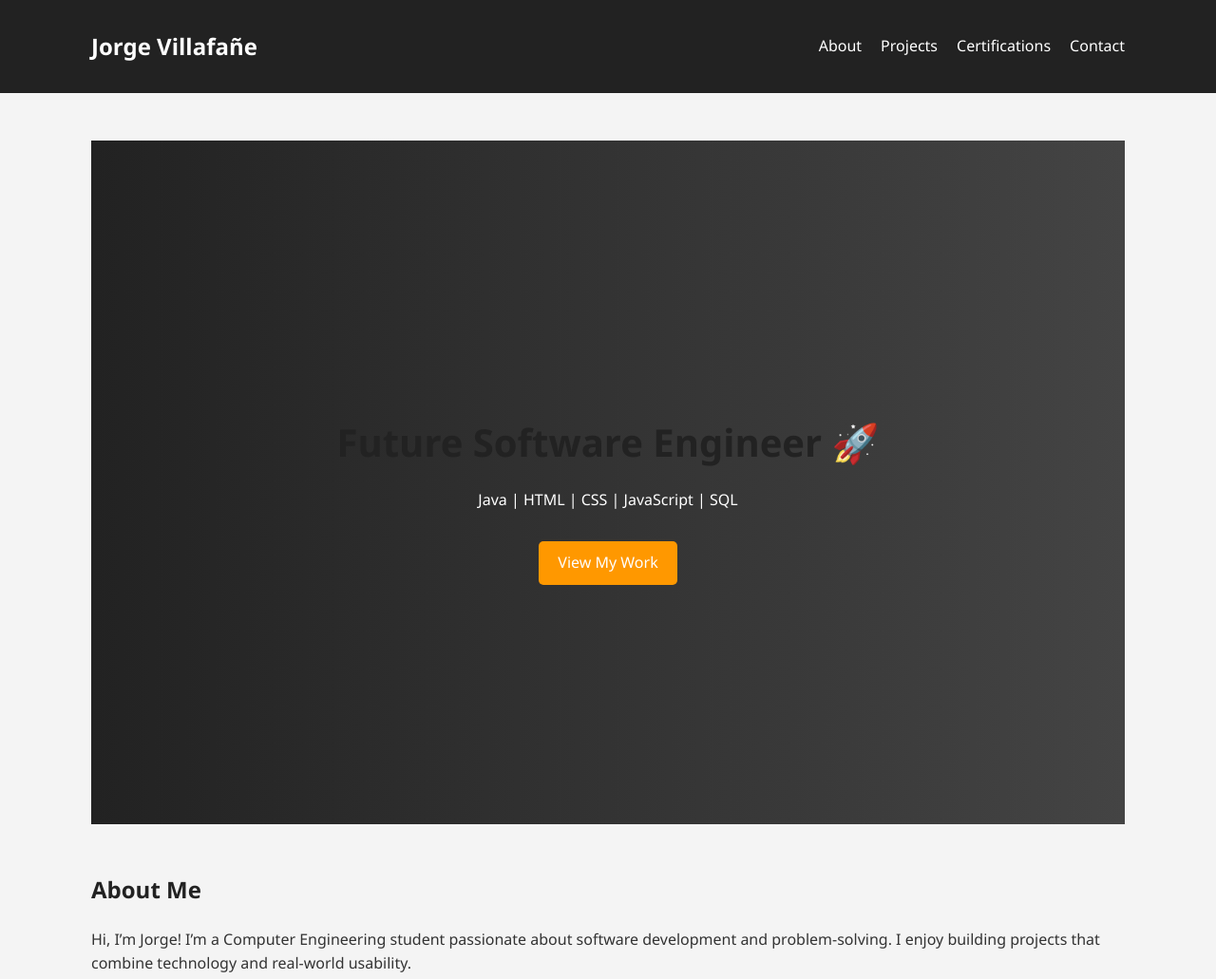
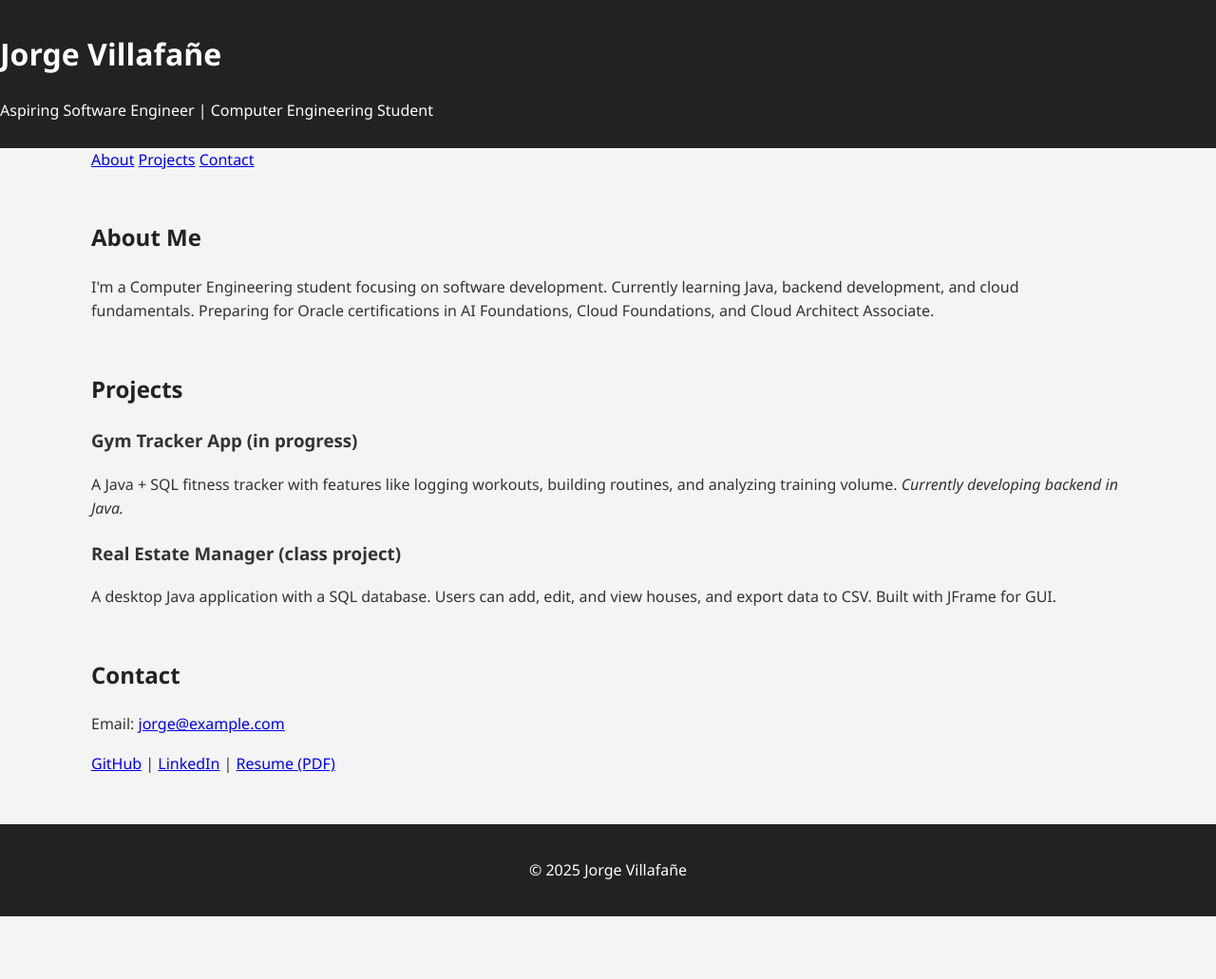
Before and after one commit to jorgevillafane/jorgevillafane.github.io, a plain HTML site: page index.html in a window 1280 px wide. Shown: the top 1031 px of the page at 95% size. After the commit the page ends 965 px from the top, so only its background shows below. Drawn offline with Linux system fonts and the light colour scheme.

Commit message:
Update index.html

```diff
--- a/index.html
+++ b/index.html
@@ -7,42 +7,67 @@
   <link rel="stylesheet" href="style.css">
 </head>
 <body>
-  <!-- Navigation -->
   <header>
-    <nav>
-      <h1 class="logo">Jorge Villafañe</h1>
-      <ul class="nav-links">
-        <li><a href="#about">About</a></li>
-        <li><a href="#projects">Projects</a></li>
-        <li><a href="#certs">Certifications</a></li>
-        <li><a href="#contact">Contact</a></li>
-      </ul>
-    </nav>
+    <div class="container">
+      <h1>Jorge Villafañe</h1>
+      <p>Aspiring Software Engineer | Computer Engineering Student</p>
+    </div>
   </header>
 
-  <!-- Hero Section -->
-  <section class="hero">
-    <div class="hero-text">
-      <h2>Future Software Engineer 🚀</h2>
-      <p>Java | HTML | CSS | JavaScript | SQL</p>
-      <a href="#projects" class="btn">View My Work</a>
+  <nav>
+    <div class="container">
+      <a href="#about">About</a>
+      <a href="#projects">Projects</a>
+      <a href="#contact">Contact</a>
     </div>
-  </section>
+  </nav>
 
-  <!-- About Section -->
-  <section id="about" class="about">
-    <h2>About Me</h2>
-    <p>
-      Hi, I’m Jorge! I’m a Computer Engineering student passionate about
-      software development and problem-solving. I enjoy building projects
-      that combine technology and real-world usability.
-    </p>
-  </section>
+  <main>
+    <section id="about" class="container">
+      <h2>About Me</h2>
+      <p>
+        I'm a Computer Engineering student focusing on software development.
+        Currently learning Java, backend development, and cloud fundamentals.
+        Preparing for Oracle certifications in AI Foundations, Cloud Foundations,
+        and Cloud Architect Associate.
+      </p>
+    </section>
 
-  <!-- Projects Section -->
-  <section id="projects" class="projects">
-    <h2>Projects</h2>
-    <div class="project-card">
-      <h3>Gym Tracker App</h3>
+    <section id="projects" class="container">
+      <h2>Projects</h2>
+
+      <div class="card">
+        <h3>Gym Tracker App (in progress)</h3>
+        <p>
+          A Java + SQL fitness tracker with features like logging workouts,
+          building routines, and analyzing training volume.
+          <em>Currently developing backend in Java.</em>
+        </p>
+      </div>
+
+      <div class="card">
+        <h3>Real Estate Manager (class project)</h3>
+        <p>
+          A desktop Java application with a SQL database.
+          Users can add, edit, and view houses, and export data to CSV.
+          Built with JFrame for GUI.
+        </p>
+      </div>
+    </section>
+
+    <section id="contact" class="container">
+      <h2>Contact</h2>
+      <p>Email: <a href="mailto:jorge@example.com">jorge@example.com</a></p>
       <p>
-        A full-stack gym tracki
+        <a href="https://github.com/yourusername" target="_blank">GitHub</a> |
+        <a href="https://linkedin.com/in/yourusername" target="_blank">LinkedIn</a> |
+        <a href="resume.pdf" target="_blank">Resume (PDF)</a>
+      </p>
+    </section>
+  </main>
+
+  <footer>
+    <p>© 2025 Jorge Villafañe</p>
+  </footer>
+</body>
+</html>
```
